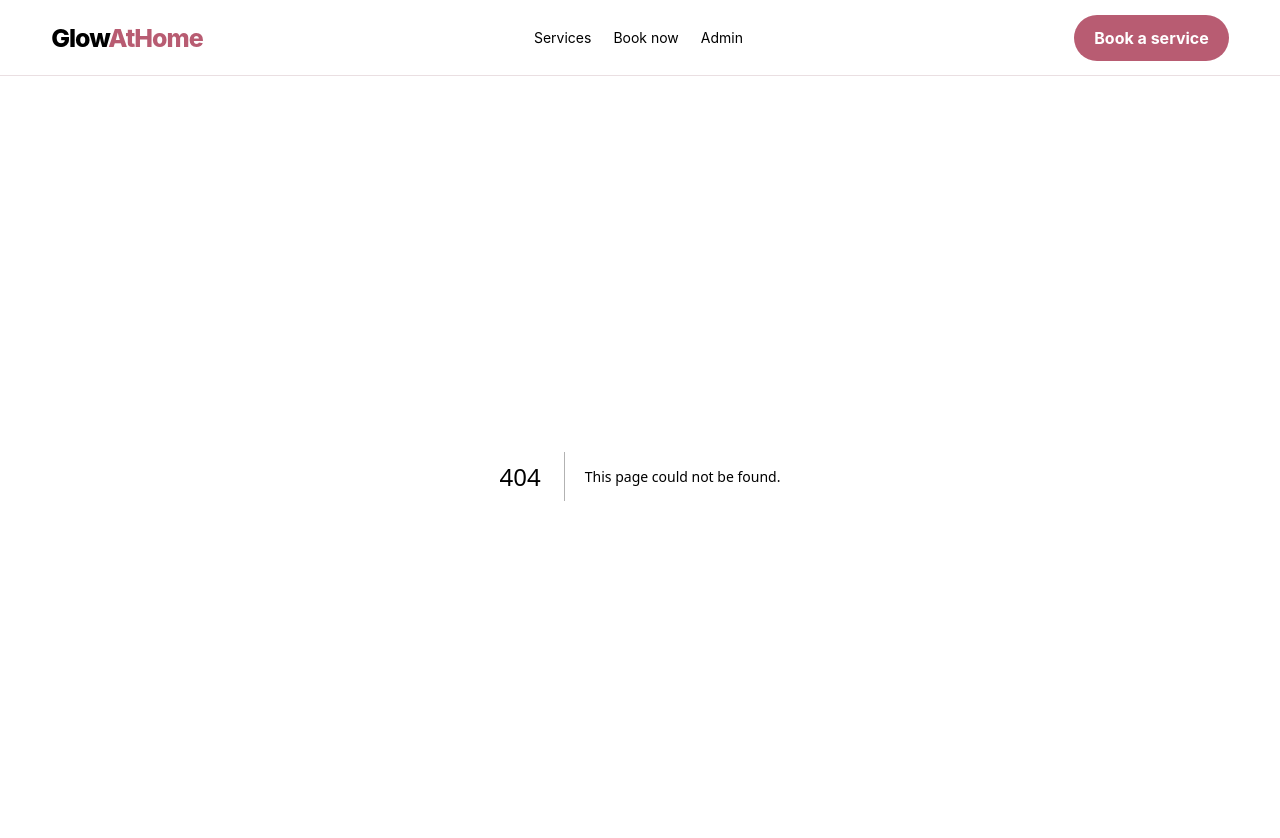
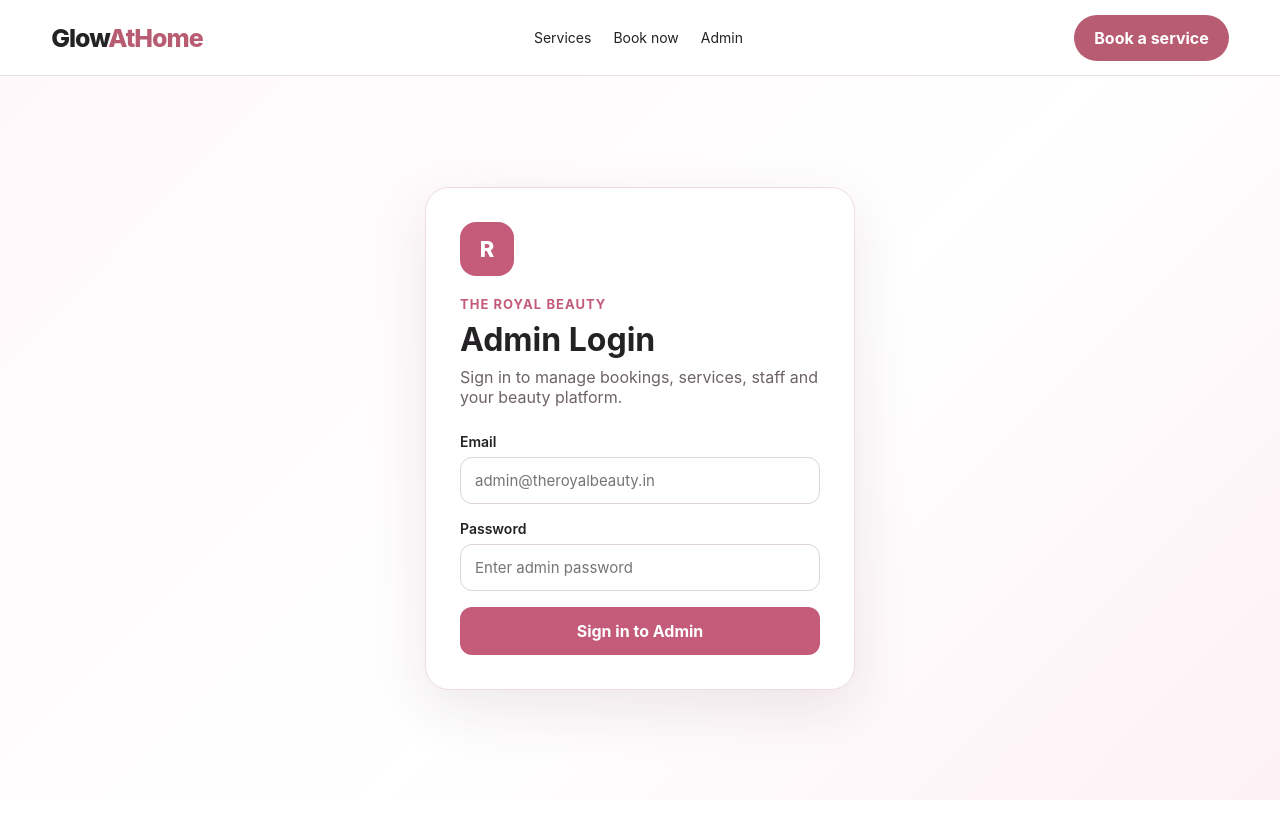
Before and after one commit to heyvivek-sketch/theroyalbeauty--2, a Next.js app: page /admin/login in a window 1280 px wide. Before the commit this address had no page. Shown: the top 838 px of the page. After the commit the page ends 800 px from the top, so only its background shows below. Built offline with nearby package versions, Linux system fonts and the light colour scheme.

Commit message:
feat: add dedicated admin login page

```diff
--- /dev/null
+++ b/app/admin/login/page.tsx
@@ -0,0 +1,181 @@
+"use client";
+
+import { FormEvent, useState } from "react";
+import { useRouter } from "next/navigation";
+
+export default function AdminLoginPage() {
+  const router = useRouter();
+  const [email, setEmail] = useState("");
+  const [password, setPassword] = useState("");
+  const [error, setError] = useState("");
+  const [loading, setLoading] = useState(false);
+
+  async function submit(e: FormEvent<HTMLFormElement>) {
+    e.preventDefault();
+    setError("");
+    setLoading(true);
+
+    try {
+      const res = await fetch("/api/admin/login", {
+        method: "POST",
+        headers: { "Content-Type": "application/json" },
+        body: JSON.stringify({ email, password }),
+      });
+
+      const data = await res.json();
+
+      if (!res.ok) {
+        setError(data.error || "Invalid email or password");
+        return;
+      }
+
+      router.replace("/admin");
+      router.refresh();
+    } catch {
+      setError("Unable to connect to the server. Please try again.");
+    } finally {
+      setLoading(false);
+    }
+  }
+
+  return (
+    <main
+      style={{
+        minHeight: "calc(100vh - 76px)",
+        display: "grid",
+        placeItems: "center",
+        padding: "40px 20px",
+        background:
+          "linear-gradient(135deg, #fff8fa 0%, #ffffff 55%, #fdf1f5 100%)",
+      }}
+    >
+      <div
+        style={{
+          width: "100%",
+          maxWidth: 430,
+          background: "#fff",
+          border: "1px solid #f0dce2",
+          borderRadius: 24,
+          padding: 34,
+          boxShadow: "0 20px 60px rgba(80, 25, 45, 0.10)",
+        }}
+      >
+        <div
+          style={{
+            width: 54,
+            height: 54,
+            borderRadius: 16,
+            display: "grid",
+            placeItems: "center",
+            background: "#c45b78",
+            color: "#fff",
+            fontWeight: 800,
+            fontSize: 22,
+            marginBottom: 20,
+          }}
+        >
+          R
+        </div>
+
+        <div
+          style={{
+            fontSize: 13,
+            fontWeight: 700,
+            letterSpacing: ".08em",
+            textTransform: "uppercase",
+            color: "#c45b78",
+            marginBottom: 8,
+          }}
+        >
+          The Royal Beauty
+        </div>
+
+        <h1 style={{ margin: "0 0 8px", fontSize: 32 }}>
+          Admin Login
+        </h1>
+
+        <p style={{ margin: "0 0 26px", color: "#6d6266" }}>
+          Sign in to manage bookings, services, staff and your beauty
+          platform.
+        </p>
+
+        <form onSubmit={submit} style={{ display: "grid", gap: 16 }}>
+          <label style={{ display: "grid", gap: 7 }}>
+            <span style={{ fontSize: 14, fontWeight: 600 }}>Email</span>
+            <input
+              type="email"
+              required
+              autoComplete="username"
+              value={email}
+              onChange={(e) => setEmail(e.target.value)}
+              placeholder="admin@theroyalbeauty.in"
+              style={{
+                width: "100%",
+                boxSizing: "border-box",
+                padding: "13px 14px",
+                border: "1px solid #dfd4d8",
+                borderRadius: 12,
+                outline: "none",
+                fontSize: 15,
+              }}
+            />
+          </label>
+
+          <label style={{ display: "grid", gap: 7 }}>
+            <span style={{ fontSize: 14, fontWeight: 600 }}>Password</span>
+            <input
+              type="password"
+              required
+              autoComplete="current-password"
+              value={password}
+              onChange={(e) => setPassword(e.target.value)}
+              placeholder="Enter admin password"
+              style={{
+                width: "100%",
+                boxSizing: "border-box",
+                padding: "13px 14px",
+                border: "1px solid #dfd4d8",
+                borderRadius: 12,
+                outline: "none",
+                fontSize: 15,
+              }}
+            />
+          </label>
+
+          {error && (
+            <div
+              role="alert"
+              style={{
+                padding: "11px 13px",
+                borderRadius: 10,
+                background: "#fff1f2",
+                color: "#b4233c",
+                border: "1px solid #ffd1d8",
+                fontSize: 14,
+              }}
+            >
+              {error}
+            </div>
+          )}
+
+          <button
+            type="submit"
+            disabled={loading}
+            style={{
+              border: 0,
+              borderRadius: 12,
+              padding: "14px 18px",
+              background: loading ? "#d9a7b6" : "#c45b78",
+              color: "#fff",
+              fontSize: 16,
+              fontWeight: 700,
+              cursor: loading ? "not-allowed" : "pointer",
+            }}
+          >
+            {loading ? "Signing in..." : "Sign in to Admin"}
+          </button>
+        </form>
+      </div>
+    </main>
+  );
+}
```
